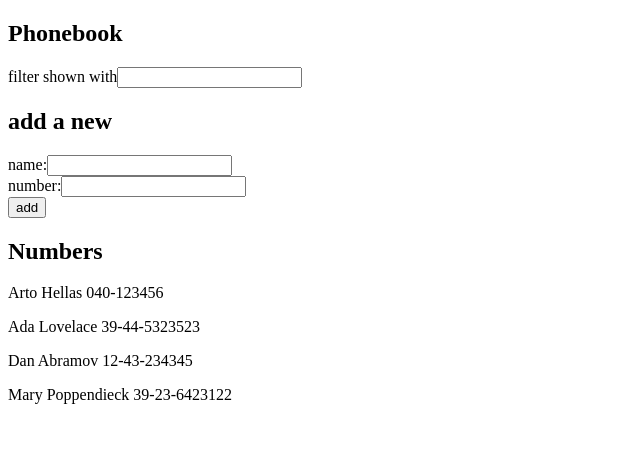
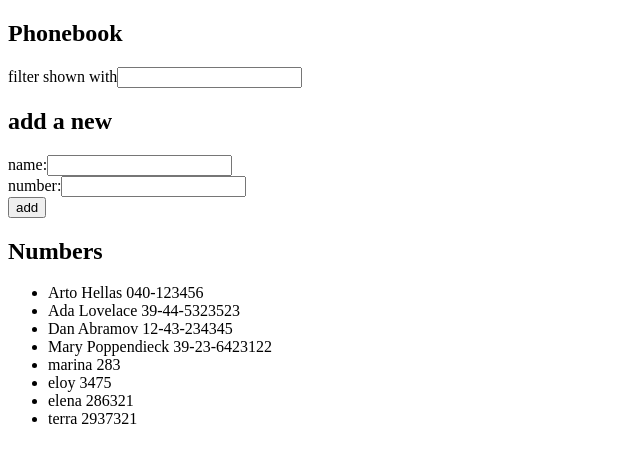
Before and after one commit to aixmarina/fullStackOpen, a React (Vite) app in the folder part2/phonebook/: page / in a window 1280 px wide. Shown: the top 462 px of the page, without its empty margins (0-640 px from the left). Built offline with nearby package versions, Linux system fonts and the light colour scheme; data requests are answered from the project's data file; the HTML template or start-up script is replaced by a standard one.

Commit message:
finish exercise 2.12

```diff
--- a/part2/phonebook/db.json
+++ b/part2/phonebook/db.json
@@ -1,5 +1,5 @@
 {
-  "persons":[
+  "persons": [
     {
       "name": "Arto Hellas",
       "number": "040-123456",
@@ -19,6 +19,26 @@
       "name": "Mary Poppendieck",
       "number": "39-23-6423122",
       "id": 4
+    },
+    {
+      "name": "marina",
+      "number": "283",
+      "id": 5
+    },
+    {
+      "name": "eloy",
+      "number": "3475",
+      "id": 7
+    },
+    {
+      "name": "elena",
+      "number": "286321",
+      "id": 8
+    },
+    {
+      "name": "terra",
+      "number": "2937321",
+      "id": 9
     }
   ]
 }
--- a/part2/phonebook/src/App.jsx
+++ b/part2/phonebook/src/App.jsx
@@ -25,15 +25,18 @@ const App = () => {
     const personObject = {
       name: newName,
       number: newNumber,
-      id: persons.length + 1
     }
 
     if (persons.some(person => person.name === personObject.name)) {
       alert(`${newName} is already added to phonebook`)
     } else {
-      setPersons(persons.concat(personObject))
+      axios
+      .post('http://localhost:3001/persons', personObject)
+      .then(response => {
+        setPersons(persons.concat(response.data))
+
+      })
     }
-
     setNewName('')
     setNewNumber('')
   }
--- /dev/null
+++ b/part2/phonebook/src/components/Person.jsx
@@ -0,0 +1,9 @@
+const Person = ({ person }) => {
+  return (
+    <li>
+      {person.name} {person.number}
+    </li>
+  )
+}
+
+export default Person
--- a/part2/phonebook/src/components/Persons.jsx
+++ b/part2/phonebook/src/components/Persons.jsx
@@ -1,8 +1,10 @@
+import Person from "./Person"
+
 const Persons = ({ filteredPersons }) => {
   return(
-    <div>
-      {filteredPersons.map(person => <p key={person.id}> {person.name} {person.number}</p>)}
-    </div>
+    <ul>
+      {filteredPersons.map(person => <Person key={person.id} person={person}> </Person>)}
+    </ul>
   )
 }
 
```
